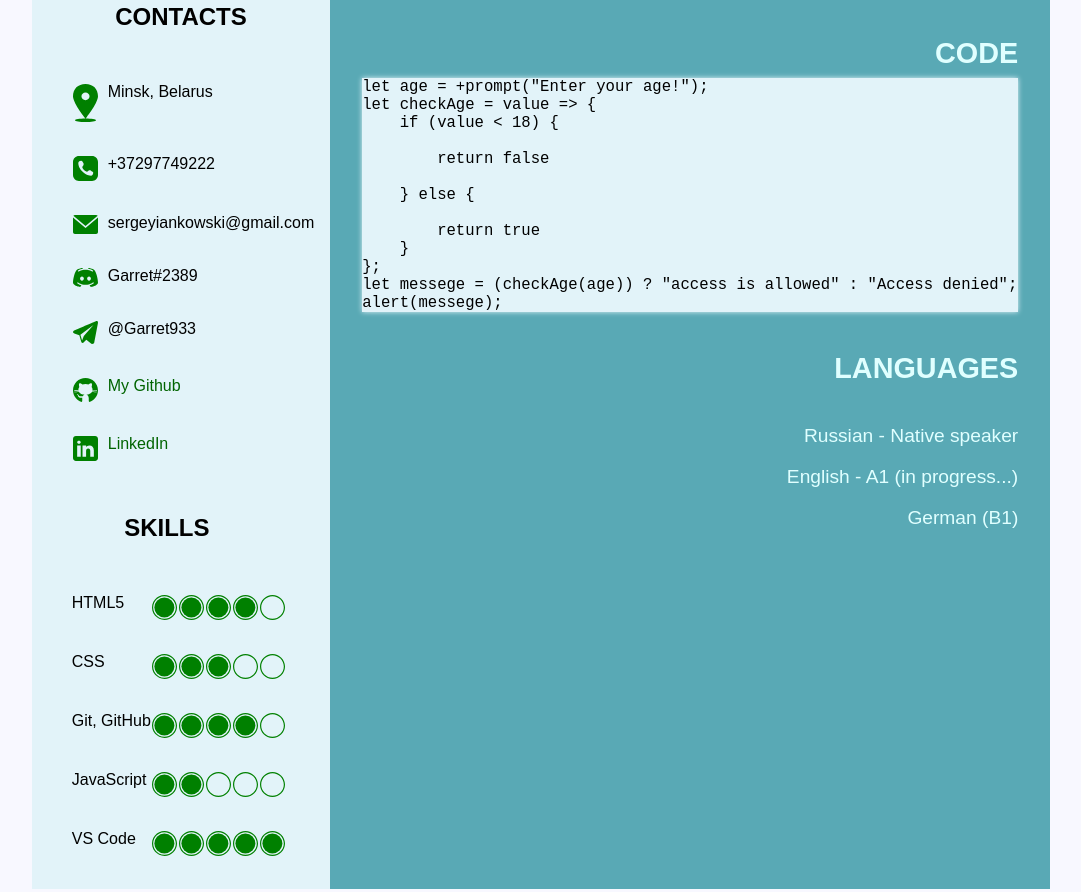
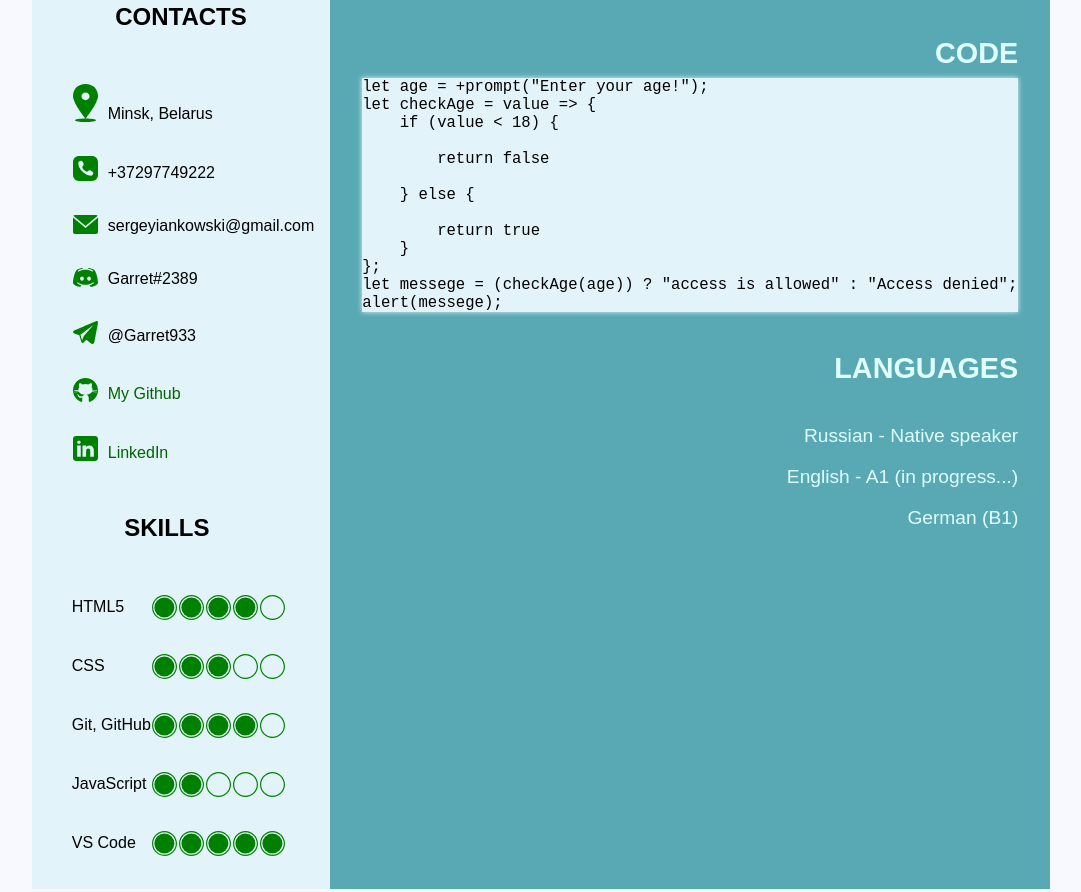
Before and after one commit to SergeyIankowski/rsschool-cv, a plain HTML site: page index.html in a window 1280 px wide. Shown: the part 567-1459 px from the top of the page, without its empty margins (99-1180 px from the left). Drawn offline with Linux system fonts and the light colour scheme.

Commit message:
fix: fix icons direction in header

```diff
--- a/style.css
+++ b/style.css
@@ -36,10 +36,6 @@ body {
     flex-direction: column;
 }
 
-.header .skills ul li {
-    justify-content: space-between;
-}
-
 #header-description-h1, #contacts-h2, #skills-h2{
     align-self: center;
 }
@@ -69,10 +65,12 @@ h1 {
 .header section ul li {
     display: flex;
 }
-
+.header .contacts #contacts-main li {
+align-items: flex-end;
+}
 .header .skills #skills-main li {
     justify-content: space-between;
-    align-items: flex-start;
+    align-items: center;
     flex-wrap: nowrap;
 }
 
```
